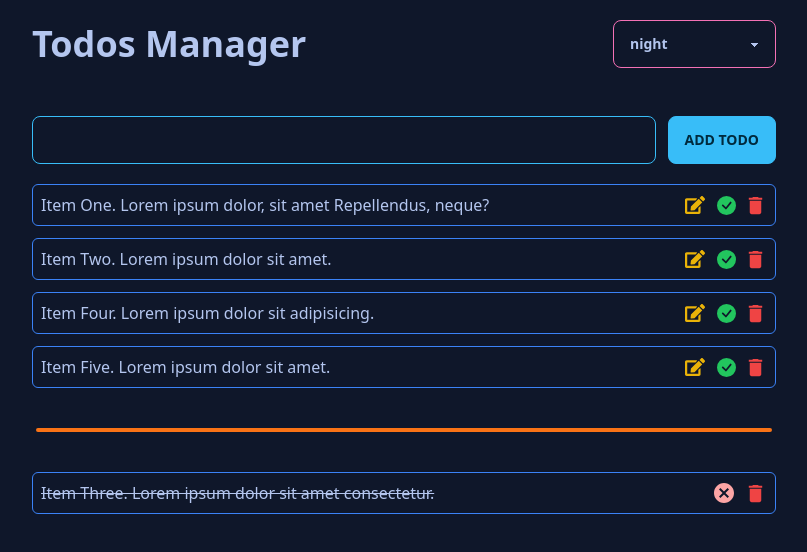
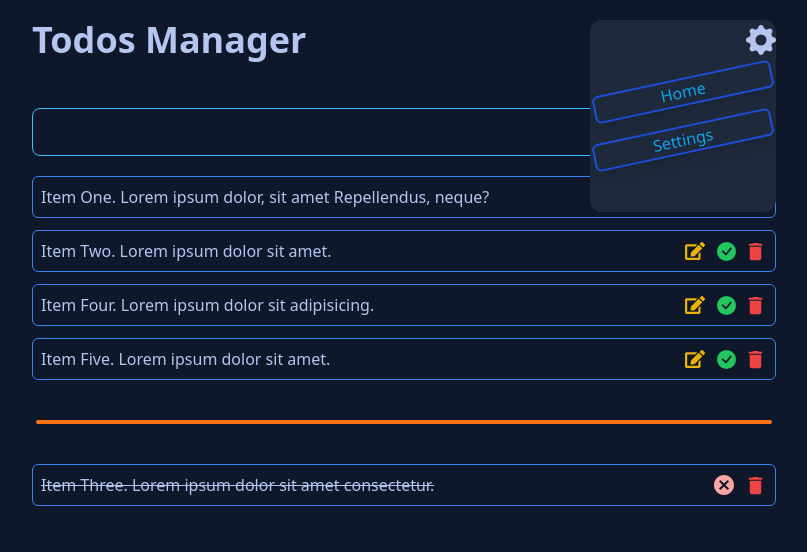
Before and after one commit to itzAmka/Task-Tarakar, a React (Vite) app: page / in a window 1280 px wide. Shown: the top 552 px of the page, without its empty margins (236-1043 px from the left). Built offline with nearby package versions, Linux system fonts and the light colour scheme.

Commit message:
add navigation links

```diff
--- a/src/components/Navbar.jsx
+++ b/src/components/Navbar.jsx
@@ -1,10 +1,52 @@
-import ThemeOptions from './ThemeOptions';
+import { useState } from 'react';
+import { Link } from 'react-router-dom';
+import { BsFillGearFill } from 'react-icons/bs';
 
 const Navbar = () => {
+	const [sidebarOpen, setSidebarOpen] = useState(true);
+
+	const openSidebar = () => {
+		setSidebarOpen(prevState => !prevState);
+	};
+
+	const closeSidebar = () => {
+		setSidebarOpen(prevState => (prevState = false));
+	};
+
 	return (
-		<nav className='flex justify-between items-center'>
-			<h1 className='sm:text-4xl text-xl font-bold'>Todos Manager</h1>
-			<ThemeOptions />
+		<nav className='flex justify-between items-center relative'>
+			<Link to='/'>
+				<h1 className='sm:text-4xl text-xl font-bold'>Todos Manager</h1>
+			</Link>
+			<BsFillGearFill
+				onClick={openSidebar}
+				className='cursor-pointer hover:rotate-180 transition duration-500 z-10 select-none'
+				size={30}
+			/>
+			<div
+				className={`absolute top-0 rounded-xl right-0 bg-slate-800 sm:w-3/12 w-2/4 h-48 transition duration-500 z-9 ${
+					sidebarOpen ? 'scale-1' : 'scale-0 '
+				} `}
+			>
+				<ul
+					className='w-full h-full flex flex-col px-1 gap-6 items-center justify-center text-center'
+					onClick={closeSidebar}
+				>
+					<li className='w-full outline outline-2 rounded btn-outline btn-info outline-blue-700 -rotate-12 shadow-lg'>
+						<Link to='/' className='inline-block w-full'>
+							Home
+						</Link>
+					</li>
+					<li
+						className='w-full outline outline-2 rounded  btn-outline btn-info outline-blue-700 -rotate-12 shadow-lg'
+						onClick={closeSidebar}
+					>
+						<Link to='/settings' className='inline-block w-full'>
+							Settings
+						</Link>
+					</li>
+				</ul>
+			</div>
 		</nav>
 	);
 };
```
